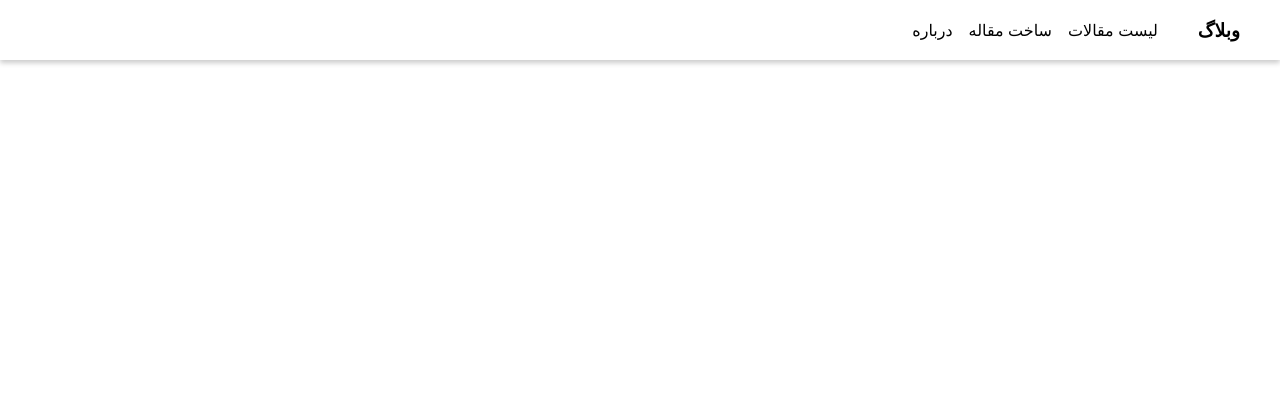
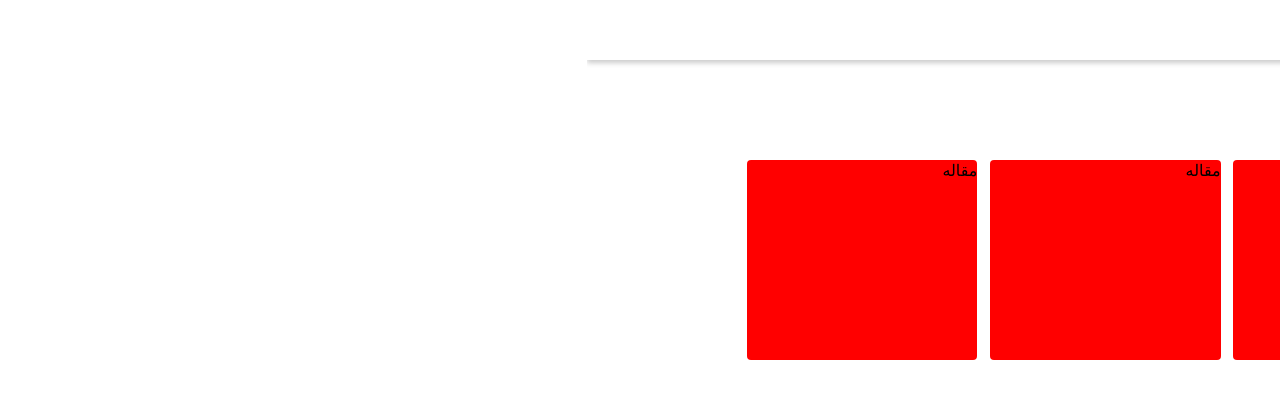
Before and after one commit to yousefgheibi/first-app, a React (Create React App) app: page / in a window 1280 px wide. Shown: the top 398 px of the page. Built offline with nearby package versions, Linux system fonts and the light colour scheme.

Commit message:
compeleted home page

```diff
--- a/src/App.jsx
+++ b/src/App.jsx
@@ -1,11 +1,10 @@
-import Footer from "./components/footer/Footer.jsx";
-import Navbar from "./components/navbar/Navbar.jsx";
+import Home from "./pages/home/Home.jsx";
+
 
 function App() {
   return (
     <div className="App">
-        <Navbar title="وبلاگ" />
-        {/* <Footer /> */}
+      <Home />
     </div>
   );
 }
--- /dev/null
+++ b/src/components/article/Article.jsx
@@ -0,0 +1,13 @@
+import styled from './article.module.css';
+
+function Article(){
+
+    return (
+        <div className={styled.articleWrapper}>
+            <p>مقاله</p>
+        </div>
+    )
+}
+
+
+export default Article;
--- /dev/null
+++ b/src/components/article/article.module.css
@@ -0,0 +1,7 @@
+.articleWrapper{
+ background: red;
+ width: 24%;
+ height: 200px;
+ border-radius: 4px;
+ margin-top: 16px;
+}
--- a/src/components/navbar/Navbar.jsx
+++ b/src/components/navbar/Navbar.jsx
@@ -4,6 +4,7 @@ function Navbar(props) {
 
     return (
       <div className={styled.header}>
+      <div className="container d-flex align-items-center">
         <h3>{props.title}</h3>
         <ul>
           <li>لیست مقالات</li>
@@ -11,6 +12,7 @@ function Navbar(props) {
           <li>درباره</li>
         </ul>
       </div>
+      </div>
     )
   }
 
--- a/src/components/navbar/navbar.module.css
+++ b/src/components/navbar/navbar.module.css
@@ -4,15 +4,10 @@
     height: 60px;
     display: flex;
     align-items: center;
-    justify-content: end;
-    flex-direction: row-reverse;
-    padding: 0 40px;
 }
 
 .header ul {
     display: flex;
-    justify-content: end;
-    flex-direction: row-reverse;
     padding-right: 40px;
 }
 
--- a/src/index.css
+++ b/src/index.css
@@ -6,6 +6,7 @@ body {
     sans-serif;
   -webkit-font-smoothing: antialiased;
   -moz-osx-font-smoothing: grayscale;
+  direction: rtl;
 }
 
 code {
@@ -20,3 +21,20 @@ code {
   margin: 0;
   box-sizing: border-box;
 }
+
+.container {
+  padding: 0 160px;
+  text-align: right;
+}
+
+.d-flex{
+  display: flex;
+}
+
+.align-items-center{
+  align-items: center;
+}
+
+.flex-reverse {
+  flex-direction: row-reverse;
+}
--- /dev/null
+++ b/src/pages/home/Home.jsx
@@ -0,0 +1,27 @@
+import Article from "../../components/article/Article";
+import Navbar from "../../components/navbar/Navbar";
+import styled from "./home.module.css";
+
+function Home() {
+
+    return (
+        <div>
+            <Navbar title="وبلاگ" />
+            <div className="container">
+                <div className={styled.homeWrapper}>
+                    <h2>مقالات جدید</h2>
+
+                    <div className={styled.articles}>
+                    <Article />
+                    <Article />
+                    <Article />
+                    <Article />
+                    <Article />
+                    </div>
+                </div>
+            </div>
+        </div>
+    )
+}
+
+export default Home;
--- /dev/null
+++ b/src/pages/home/home.module.css
@@ -0,0 +1,14 @@
+.homeWrapper{
+
+}
+
+.homeWrapper h2{
+    margin-top: 60px;
+    font-size: 20px;
+}
+
+.homeWrapper .articles{
+    display: flex;
+    justify-content: space-between;
+    flex-wrap: wrap;
+}
```
